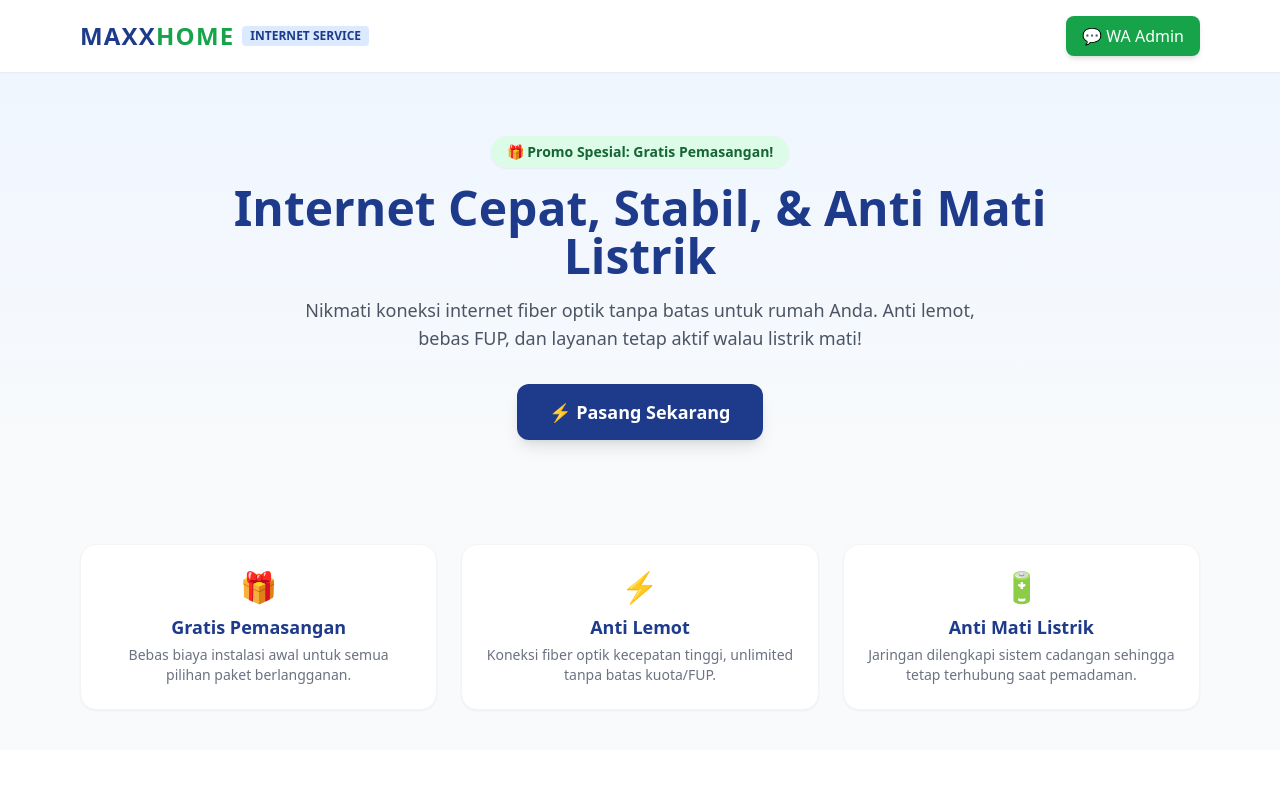
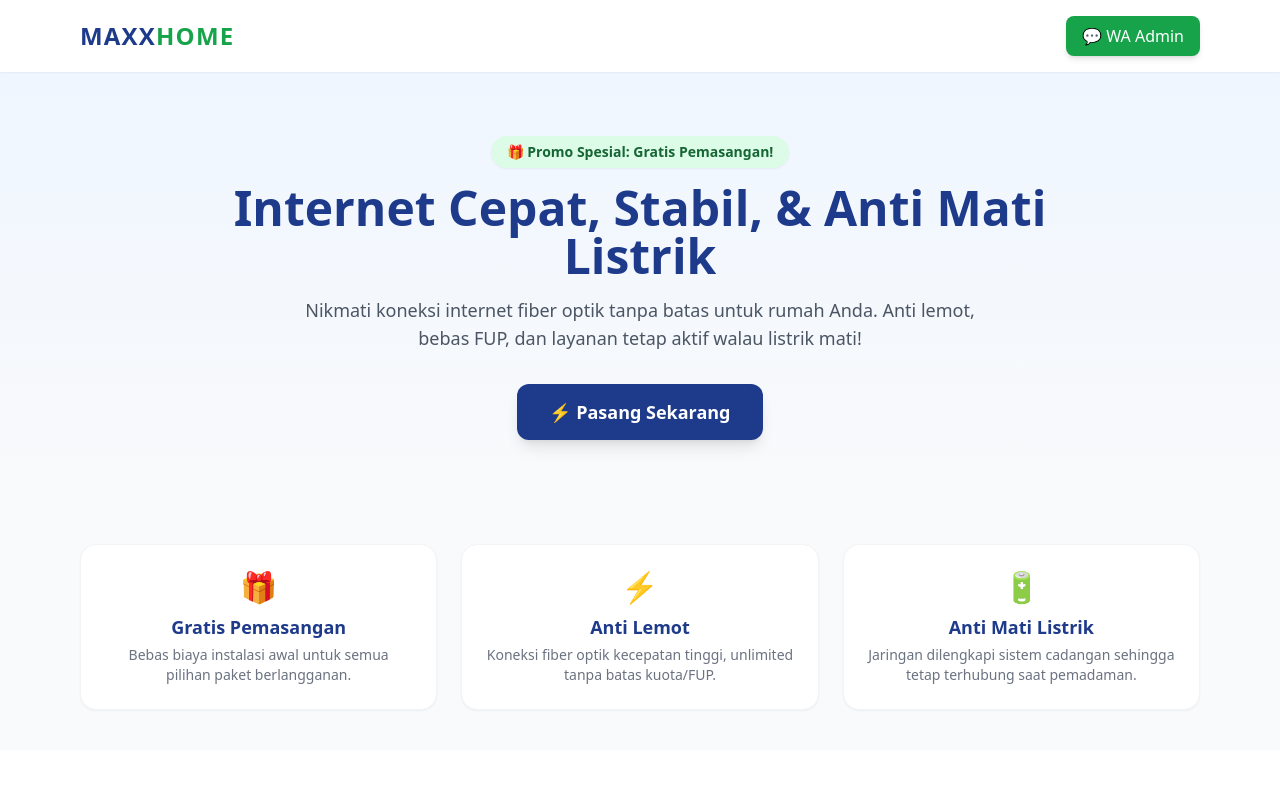
Before and after one commit to ekonusanet/maxxhome, a plain HTML site: page index.html in a window 1280 px wide. Shown: the top 795 px of the page. Drawn offline with nearby package versions, Linux system fonts and the light colour scheme.

Commit message:
Update index.html

```diff
--- a/index.html
+++ b/index.html
@@ -16,7 +16,7 @@
         <h1 class="text-2xl font-black text-blue-900 tracking-wider">
           MAXX<span class="text-green-600">HOME</span>
         </h1>
-        <span class="text-xs font-bold bg-blue-100 text-blue-900 px-2 py-0.5 rounded">INTERNET SERVICE</span>
+       <!-- <span class="text-xs font-bold bg-blue-100 text-blue-900 px-2 py-0.5 rounded">INTERNET SERVICE</span> -->
       </div>
       <a href="https://wa.me/6289678777233?text=Halo%20Admin%20MaxxHome,%20saya%20mau%20tanya%20layanan%20internet"
          target="_blank"
```
